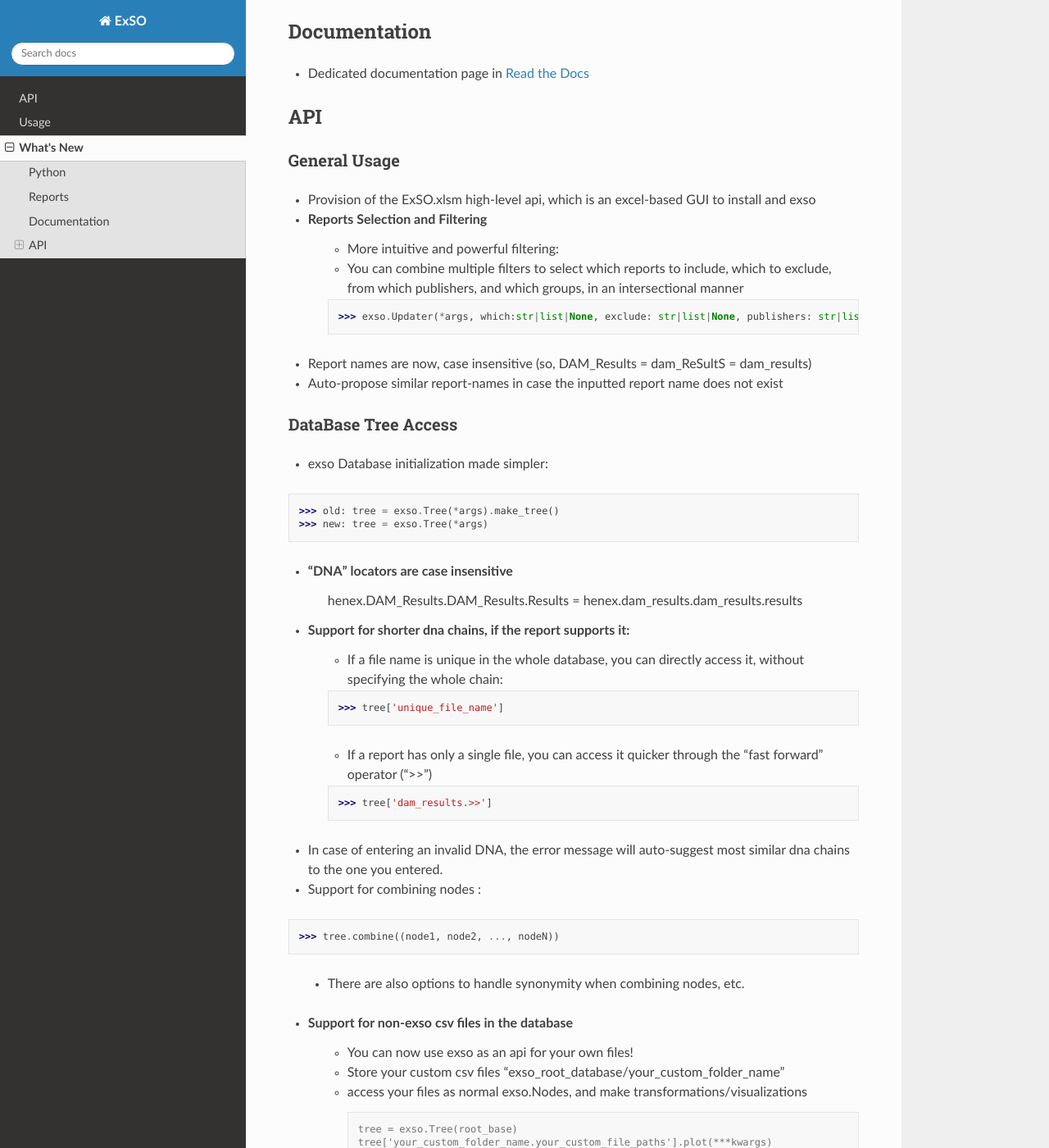
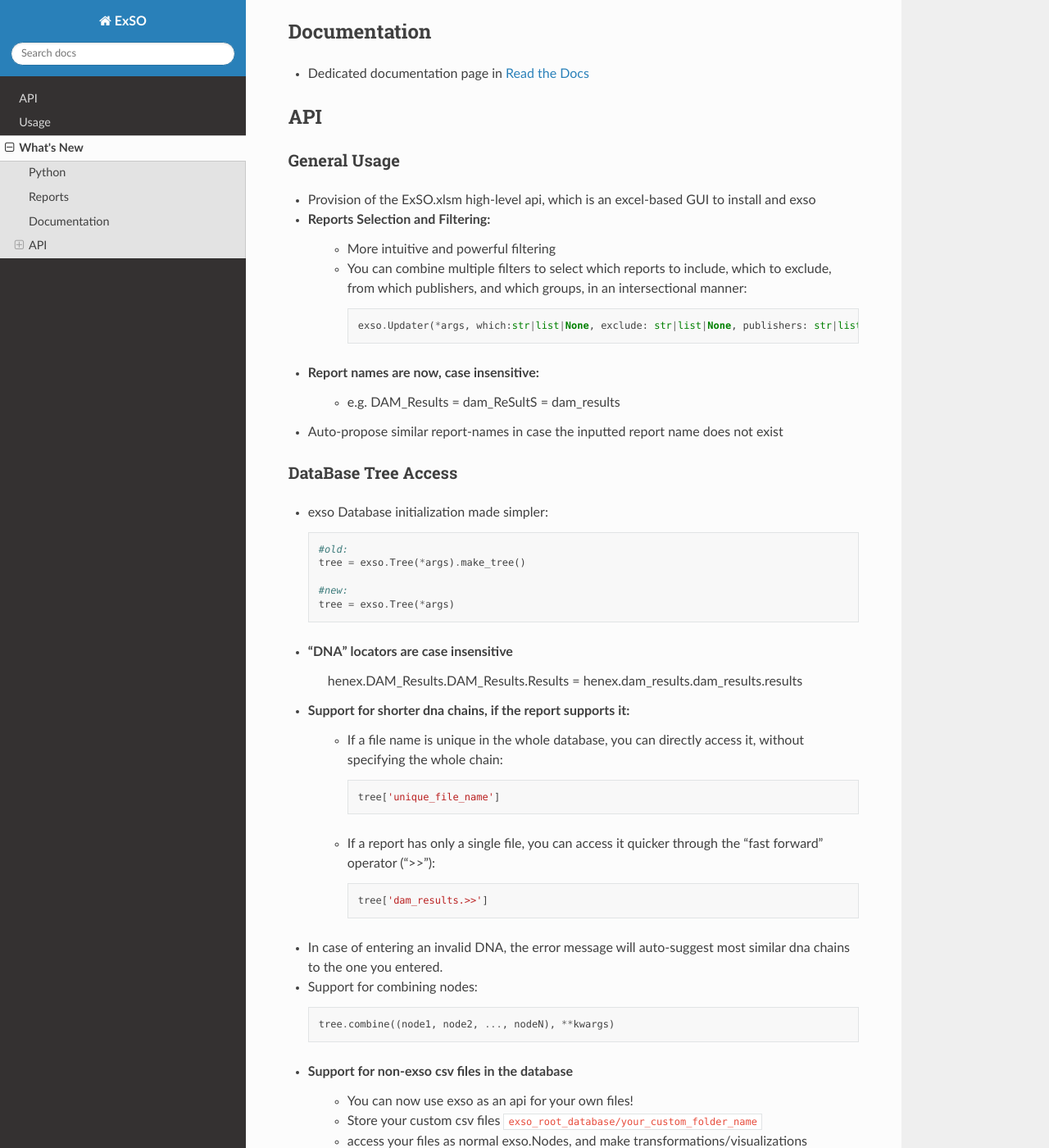
Before and after one commit to ThanosGkou/testdoc, a Sphinx documentation site: the page built from docs/source/whats_new.rst, in a window 1280 px wide and 1400 px high, scrolled down 370 px. Shown: the whole window at 82% size. Built offline with Sphinx 7.4.7 and the Read the Docs theme 3.1.0, drawn with Linux system fonts in a browser that asks for light colours; pages that are not in the unit, such as notebooks, are missing from menus; some of the changed text lies outside the part shown.

Commit message:
Update whats_new.rst

```diff
--- a/docs/source/whats_new.rst
+++ b/docs/source/whats_new.rst
@@ -26,40 +25,48 @@ API
 
 General Usage
 """""""""""""
-- Provision of the ExSO.xlsm high-level api, which is an excel-based GUI to install and exso
-- Reports Selection and Filtering
-    - More intuitive and powerful filtering:
-    - You can combine multiple filters to select which reports to include, which to exclude, from which publishers, and which groups, in an intersectional manner
-    >>> exso.Updater(*args, which:str|list|None, exclude: str|list|None, publishers: str|list|None, groups: str|list|None)
-- Report names are now, case insensitive (so, DAM_Results = dam_ReSultS = dam_results)
-- Auto-propose similar report-names in case the inputted report name does not exist
+* Provision of the ExSO.xlsm high-level api, which is an excel-based GUI to install and exso
+* Reports Selection and Filtering:
+    * More intuitive and powerful filtering
+    * You can combine multiple filters to select which reports to include, which to exclude, from which publishers, and which groups, in an intersectional manner::
+
+       exso.Updater(*args, which:str|list|None, exclude: str|list|None, publishers: str|list|None, groups: str|list|None)
+* Report names are now, case insensitive:
+    * e.g. DAM_Results = dam_ReSultS = dam_results
+* Auto-propose similar report-names in case the inputted report name does not exist
 
 
 DataBase Tree Access
 """""""""""""""
-- exso Database initialization made simpler:
->>> old: tree = exso.Tree(*args).make_tree()
->>> new: tree = exso.Tree(*args)
+* exso Database initialization made simpler::
 
-- "DNA" locators are case insensitive
+    #old:
+    tree = exso.Tree(*args).make_tree()
+
+    #new:
+    tree = exso.Tree(*args)
+
+* "DNA" locators are case insensitive
     henex.DAM_Results.DAM_Results.Results = henex.dam_results.dam_results.results
-- Support for shorter dna chains, if the report supports it:
-    - If a file name is unique in the whole database, you can directly access it, without specifying the whole chain:
-    >>> tree['unique_file_name']
+* Support for shorter dna chains, if the report supports it:
+    * If a file name is unique in the whole database, you can directly access it, without specifying the whole chain::
 
-    - If a report has only a single file, you can access it quicker through the "fast forward" operator (">>")
-    >>> tree['dam_results.>>']
+        tree['unique_file_name']
 
-- In case of entering an invalid DNA, the error message will auto-suggest most similar dna chains to the one you entered.
-- Support for combining nodes :
->>> tree.combine((node1, node2, ..., nodeN))
+    * If a report has only a single file, you can access it quicker through the "fast forward" operator (">>")::
 
-    - There are also options to handle synonymity when combining nodes, etc.
+        tree['dam_results.>>']
 
-- Support for non-exso csv files in the database
-    - You can now use exso as an api for your own files!
-    - Store your custom csv files "exso_root_database/your_custom_folder_name"
-    - access your files as normal exso.Nodes, and make transformations/visualizations
+* In case of entering an invalid DNA, the error message will auto-suggest most similar dna chains to the one you entered.
+* Support for combining nodes::
+
+    tree.combine((node1, node2, ..., nodeN), **kwargs)
+
+
+* Support for non-exso csv files in the database
+    * You can now use exso as an api for your own files!
+    * Store your custom csv files :file:`exso_root_database/your_custom_folder_name`
+    * access your files as normal exso.Nodes, and make transformations/visualizations
       ::
         tree = exso.Tree(root_base)
         tree['your_custom_folder_name.your_custom_file_paths'].plot(***kwargs)
```
Also changed, not shown: other parts of docs/source/whats_new.rst (+0 -1 lines).
